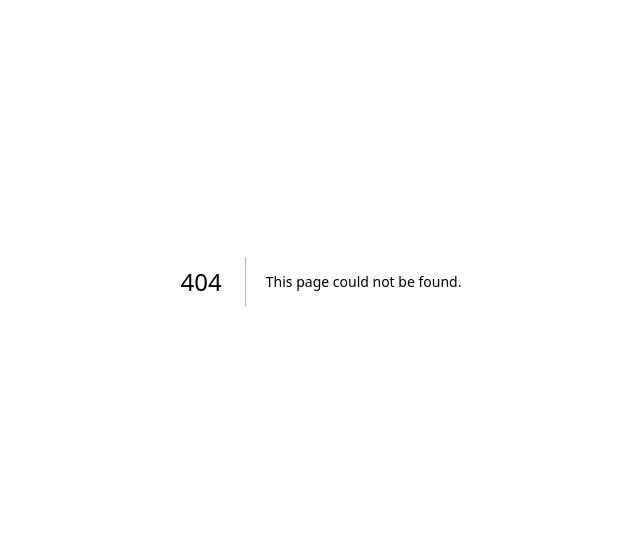
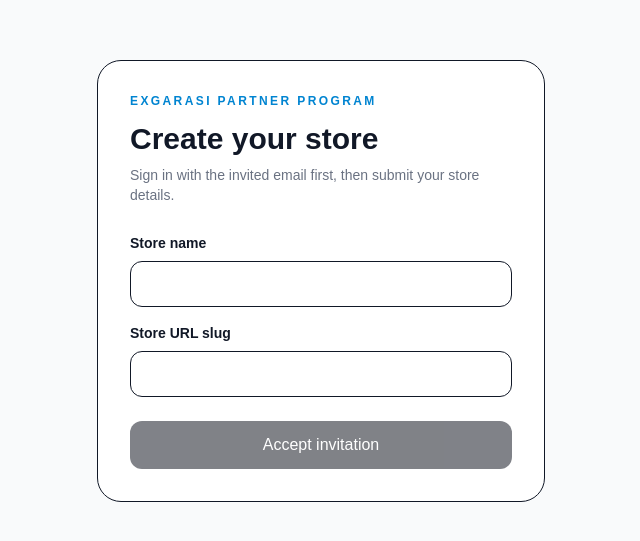
Before and after one commit to exgarasi/web, a Next.js app: page /seller/accept-invitation in a window 1280 px wide. Before the commit this address had no page. Shown: the part 119-660 px from the top of the page, without its empty margins (319-959 px from the left). Built offline with nearby package versions, Linux system fonts and the light colour scheme.

Commit message:
feat: add seller invitation acceptance page

```diff
--- /dev/null
+++ b/src/app/seller/accept-invitation/page.tsx
@@ -0,0 +1,24 @@
+"use client";
+import { useState } from "react";
+import { useSearchParams } from "next/navigation";
+
+export default function AcceptSellerInvitationPage() {
+  const params=useSearchParams(); const token=params.get("token")??"";
+  const [storeName,setStoreName]=useState(""); const [storeSlug,setStoreSlug]=useState("");
+  const [message,setMessage]=useState(""); const [busy,setBusy]=useState(false);
+  async function submit(event:React.FormEvent<HTMLFormElement>) {
+    event.preventDefault(); setBusy(true); setMessage("");
+    const response=await fetch("/api/seller/accept-invitation",{method:"POST",headers:{"Content-Type":"application/json"},body:JSON.stringify({token,storeName,storeSlug})});
+    const result=await response.json();
+    setMessage(response.ok?"Invitation accepted. Your store is waiting for admin approval.":result.error??"Unable to accept invitation.");
+    setBusy(false);
+  }
+  return <main className="grid min-h-screen place-items-center bg-gray-50 px-6"><form onSubmit={submit} className="w-full max-w-md rounded-3xl border bg-white p-8">
+    <p className="text-xs font-bold tracking-[.2em] text-sky-600">EXGARASI PARTNER PROGRAM</p><h1 className="mt-3 text-3xl font-black">Create your store</h1>
+    <p className="mt-2 text-sm text-gray-500">Sign in with the invited email first, then submit your store details.</p>
+    <label className="mt-7 block text-sm font-semibold">Store name<input required value={storeName} onChange={e=>setStoreName(e.target.value)} className="mt-2 w-full rounded-xl border px-4 py-3"/></label>
+    <label className="mt-4 block text-sm font-semibold">Store URL slug<input required pattern="[a-z0-9]+(?:-[a-z0-9]+)*" value={storeSlug} onChange={e=>setStoreSlug(e.target.value.toLowerCase())} className="mt-2 w-full rounded-xl border px-4 py-3"/></label>
+    <button disabled={busy||!token} className="mt-6 w-full rounded-xl bg-gray-950 px-5 py-3 font-bold text-white disabled:opacity-50">{busy?"Submitting...":"Accept invitation"}</button>
+    {message&&<p className="mt-4 text-sm text-gray-600">{message}</p>}
+  </form></main>;
+}
```
